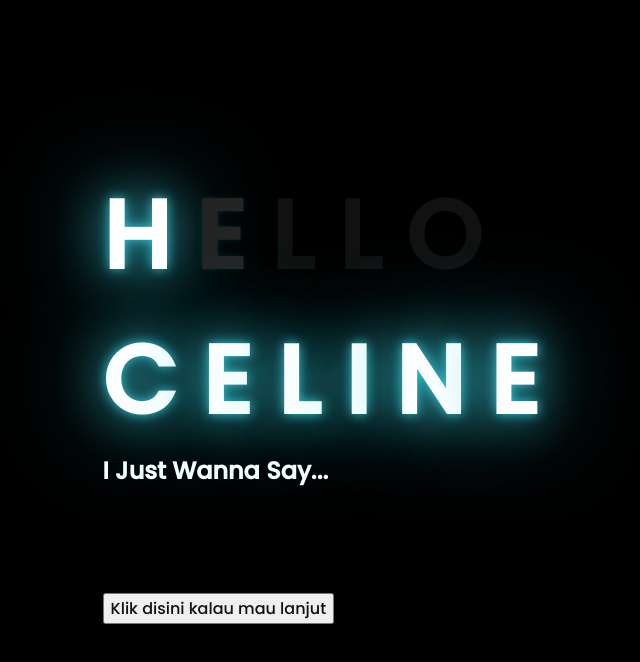
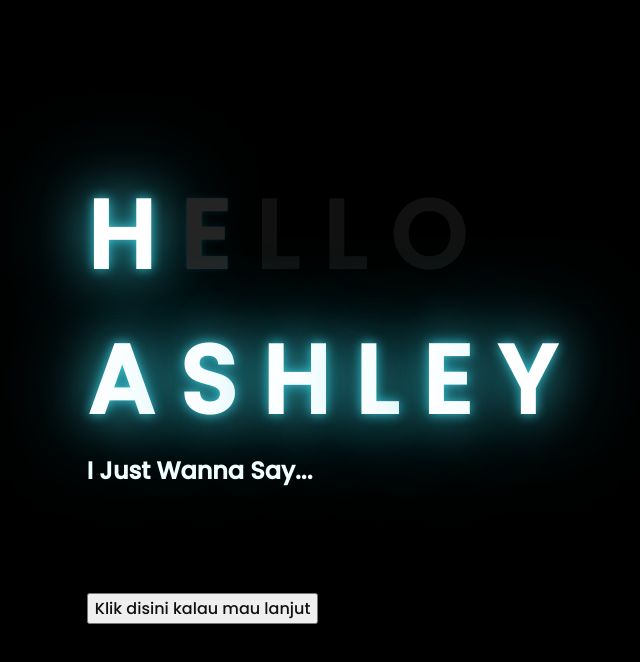
Before and after one commit to svargadimitrio/specialgiftformylove, a plain HTML site: page index.html in a window 1280 px wide. Shown: the whole page, without its empty margins (327-967 px from the left). Drawn offline with Linux system fonts and the light colour scheme.

Commit message:
Update index.html

```diff
--- a/index.html
+++ b/index.html
@@ -17,12 +17,12 @@
         <span>L</span>
         <span>O</span>
         <div></div>
-        <span>C</span>
+        <span>A</span>
+        <span>S</span>
+        <span>H</span>
+        <span>L</span>
         <span>E</span>
-        <span>L</span>
-        <span>I</span>
-        <span>N</span>
-        <span>E</span>
+        <span>Y</span>
     <div class="description">
         <span>I Just Wanna Say...</span>
     </div>
```
